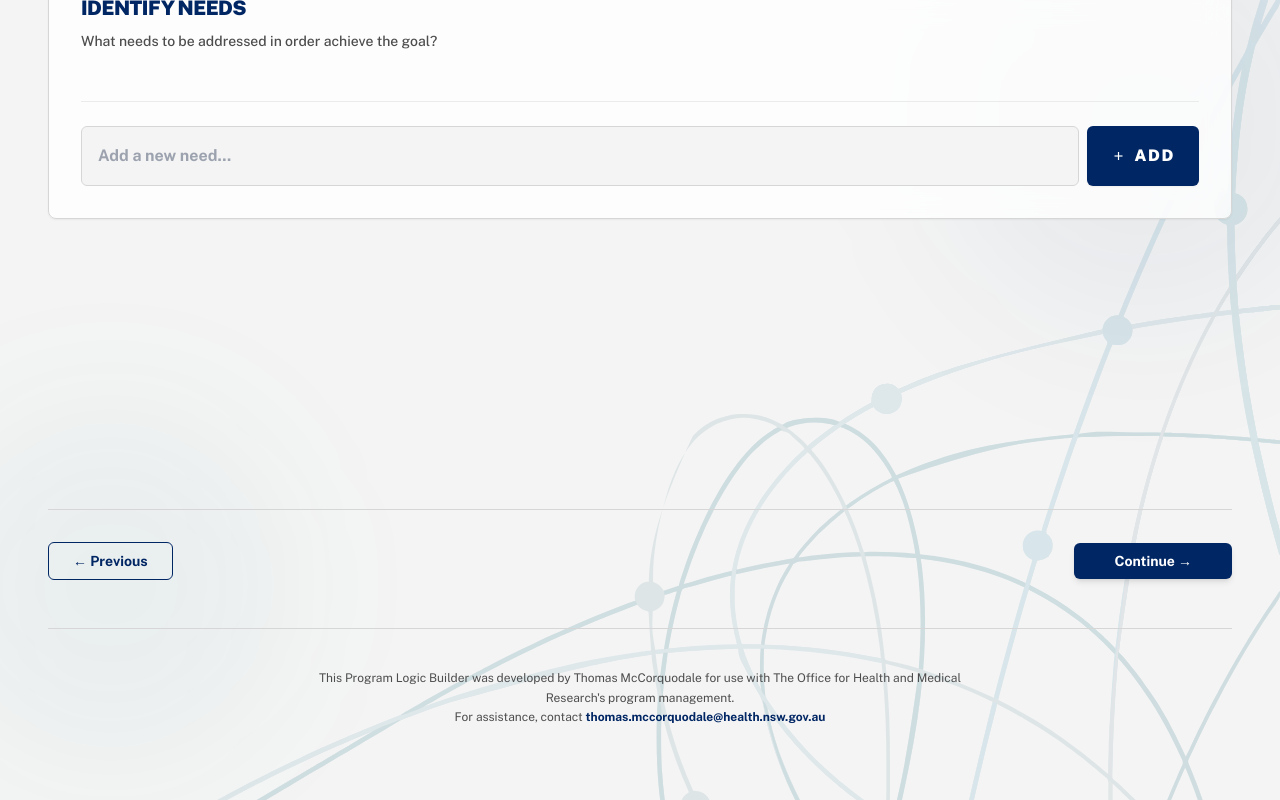
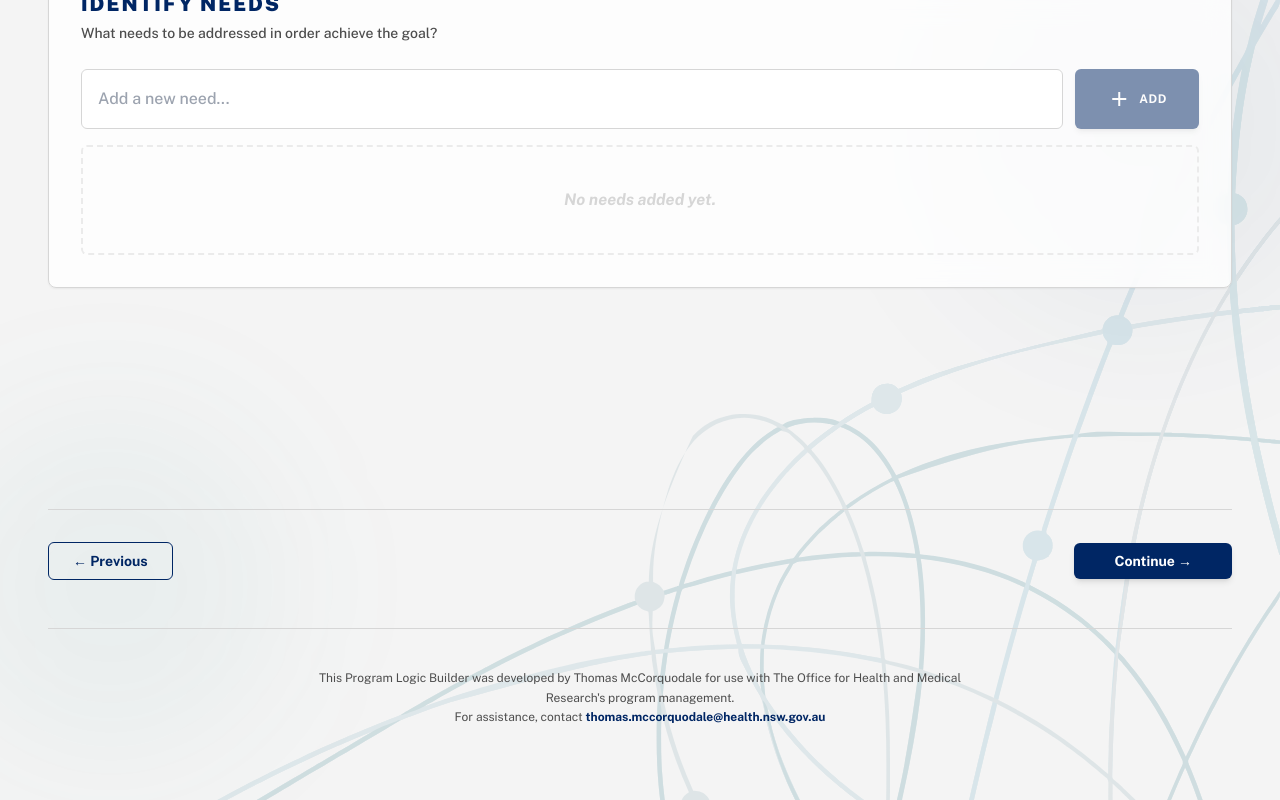
Before and after one commit to tmccorquodale/ProgramLogicBuilder_V2, a React (Vite) app: page / in a window 1280 px wide. Both pictures are taken after a click on the button "Continue →". Shown: the part 350-1150 px from the top of the page. Built offline with nearby package versions, Linux system fonts and the light colour scheme.

Commit message:
Refactor ListEditor to use new state variable

```diff
--- a/components/ListEditor.tsx
+++ b/components/ListEditor.tsx
@@ -1,15 +1,9 @@
-
 import React, { useState } from 'react';
-
-interface ListItem {
-  id: string;
-  text: string;
-}
 
 interface ListEditorProps {
   title: string;
   description: string;
-  items: ListItem[];
+  items: { id: string; text: string }[];
   typeLabel: string;
   onAdd: (text: string) => void;
   onRemove: (id: string) => void;
@@ -25,60 +19,71 @@ export const ListEditor: React.FC<ListEditorProps> = ({
   onRemove,
   onUpdate
 }) => {
-  const [newItemText, setNewItemText] = useState('');
+  const [newValue, setNewValue] = useState('');
 
   const handleAdd = () => {
-    if (newItemText.trim()) {
-      onAdd(newItemText.trim());
-      setNewItemText('');
+    if (newValue.trim()) {
+      onAdd(newValue.trim());
+      setNewValue('');
     }
   };
 
   return (
-    <div className="bg-white/80 backdrop-blur-md p-8 rounded-lg border border-nsw-grey-300 shadow-sm space-y-6 fade-in h-full flex flex-col">
-      <div>
-        <div className="flex items-center gap-3 mb-2">
-          <h2 className="text-xl font-black text-nsw-blue tracking-tight uppercase">{title}</h2>
-        </div>
+    <div className="bg-white/80 backdrop-blur-md p-8 rounded-lg border border-nsw-grey-300 shadow-sm space-y-6 fade-in">
+      <div className="space-y-2">
+        <h3 className="text-xl font-black text-nsw-blue uppercase tracking-widest leading-none">{title}</h3>
         <p className="text-sm text-nsw-grey-400 font-medium leading-relaxed">{description}</p>
       </div>
 
-      <div className="flex-grow space-y-3">
-        {items.map((item) => (
-          <div key={item.id} className="flex gap-2 group">
-            <textarea
-              value={item.text}
-              onChange={(e) => onUpdate(item.id, e.target.value)}
-              className="flex-grow p-3 bg-white border border-nsw-grey-300 rounded-md font-bold text-base focus:border-nsw-blue focus:ring-1 focus:ring-nsw-blue outline-none transition-all resize-none min-h-[60px]"
-            />
-            <button
-              onClick={() => onRemove(item.id)}
-              className="p-2 text-nsw-grey-300 hover:text-nsw-danger transition-colors self-start"
-              title={`Remove ${typeLabel}`}
-            >
-              <span className="material-symbols-outlined">delete</span>
-            </button>
-          </div>
-        ))}
-      </div>
-
-      <div className="pt-6 border-t border-nsw-grey-200 mt-auto">
-        <div className="flex gap-2">
+      <div className="space-y-4">
+        <div className="flex gap-3">
           <input
             type="text"
-            value={newItemText}
-            onChange={(e) => setNewItemText(e.target.value)}
-            onKeyPress={(e) => e.key === 'Enter' && handleAdd()}
+            value={newValue}
+            onChange={(e) => setNewValue(e.target.value)}
+            onKeyDown={(e) => e.key === 'Enter' && handleAdd()}
             placeholder={`Add a new ${typeLabel.toLowerCase()}...`}
-            className="flex-grow p-4 bg-nsw-grey-100 border border-nsw-grey-300 rounded-md font-bold focus:border-nsw-blue focus:ring-1 focus:ring-nsw-blue outline-none transition-all"
+            className="flex-1 p-4 border border-nsw-grey-300 rounded-md focus:border-nsw-blue focus:ring-1 focus:ring-nsw-blue outline-none transition-all font-medium"
           />
           <button
             onClick={handleAdd}
-            className="bg-nsw-blue text-white px-6 py-2 rounded-md font-black uppercase tracking-widest hover:bg-nsw-blue-hover transition-all flex items-center gap-2 shadow-sm"
+            disabled={!newValue.trim()}
+            className="bg-nsw-blue text-white px-8 rounded-md font-bold hover:bg-nsw-blue-hover disabled:opacity-50 disabled:cursor-not-allowed transition-all shadow-md flex items-center gap-2 uppercase tracking-wider text-xs"
           >
-            <span className="material-symbols-outlined text-base">add</span>
+            <span className="material-symbols-outlined">add</span>
             Add
           </button>
+        </div>
+
+        <div className="space-y-3">
+          {items.map((item) => (
+            <div key={item.id} className="flex gap-3 items-start group animation-slide-up">
+              <textarea
+                value={item.text}
+                onChange={(e) => onUpdate(item.id, e.target.value)}
+                className="flex-1 p-4 border border-nsw-grey-200 rounded-md bg-nsw-grey-50/50 hover:bg-white focus:bg-white focus:border-nsw-blue focus:ring-1 focus:ring-nsw-blue outline-none transition-all overflow-hidden resize-none h-auto min-h-[60px] font-medium leading-relaxed"
+                rows={1}
+                onInput={(e) => {
+                  const target = e.target as HTMLTextAreaElement;
+                  target.style.height = 'inherit';
+                  target.style.height = `${target.scrollHeight}px`;
+                }}
+              />
+              <button
+                onClick={() => onRemove(item.id)}
+                className="p-4 text-nsw-grey-300 hover:text-nsw-danger transition-colors"
+                title="Remove Item"
+              >
+                <span className="material-symbols-outlined">delete</span>
+              </button>
+            </div>
+          ))}
+
+          {items.length === 0 && (
+            <div className="text-center py-10 border-2 border-dashed border-nsw-grey-200 rounded-md text-nsw-grey-300 font-bold italic">
+              No {typeLabel.toLowerCase()}s added yet.
+            </div>
+          )}
         </div>
       </div>
     </div>
```
